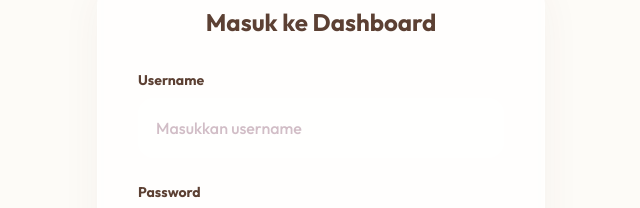
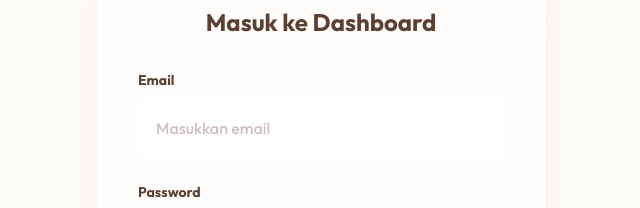
Before and after one commit to gadingadityacandra/front-brownis, a React (Vite) app: page / in a window 1280 px wide. Shown: the part 340-548 px from the top of the page, without its empty margins (319-959 px from the left). Built offline with nearby package versions, Linux system fonts and the light colour scheme.

Commit message:
feat: use supabase auth JWT for api requests

```diff
--- a/src/AdminApp.tsx
+++ b/src/AdminApp.tsx
@@ -73,6 +73,8 @@ export default function AdminApp({ onLogout }: { onLogout?: () => void }) {
 
     const xhr = new XMLHttpRequest();
     xhr.open('POST', uploadUrl);
+    const token = localStorage.getItem('adminToken');
+    if (token) xhr.setRequestHeader('Authorization', `Bearer ${token}`);
 
     xhr.upload.onprogress = (event) => {
       if (event.lengthComputable) {
@@ -113,7 +115,10 @@ export default function AdminApp({ onLogout }: { onLogout?: () => void }) {
     setIsLoadingList(true)
     try {
       const apiUrl = (import.meta.env.VITE_API_URL || 'http://localhost:3000').replace(/\/$/, '');
-      const response = await fetch(`${apiUrl}/api/messages`)
+      const token = localStorage.getItem('adminToken');
+      const response = await fetch(`${apiUrl}/api/messages`, {
+        headers: { 'Authorization': `Bearer ${token}` }
+      })
       const result = await response.json()
       if (response.ok) {
         setMessagesList(result.data || [])
@@ -154,9 +159,11 @@ export default function AdminApp({ onLogout }: { onLogout?: () => void }) {
 
       const apiUrl = (import.meta.env.VITE_API_URL || 'http://localhost:3000').replace(/\/$/, '');
       const backendUrl = `${apiUrl}/api/messages`;
+      const token = localStorage.getItem('adminToken');
 
       const response = await fetch(backendUrl, {
         method: 'POST',
+        headers: { 'Authorization': `Bearer ${token}` },
         body: formData,
       });
 
@@ -194,8 +201,10 @@ export default function AdminApp({ onLogout }: { onLogout?: () => void }) {
 
     try {
       const apiUrl = import.meta.env.VITE_API_URL || 'http://localhost:3000';
+      const token = localStorage.getItem('adminToken');
       const response = await fetch(`${apiUrl}/api/messages/${id}`, {
-        method: 'DELETE'
+        method: 'DELETE',
+        headers: { 'Authorization': `Bearer ${token}` }
       })
       if (response.ok) {
         alert('Berhasil dihapus!')
@@ -243,8 +252,10 @@ export default function AdminApp({ onLogout }: { onLogout?: () => void }) {
       }
 
       const apiUrl = (import.meta.env.VITE_API_URL || 'http://localhost:3000').replace(/\/$/, '');
+      const token = localStorage.getItem('adminToken');
       const response = await fetch(`${apiUrl}/api/messages/${id}`, {
         method: 'PUT',
+        headers: { 'Authorization': `Bearer ${token}` },
         body: formData
       })
       if (response.ok) {
--- a/src/App.tsx
+++ b/src/App.tsx
@@ -9,7 +9,7 @@ function App() {
   const [isChecking, setIsChecking] = useState(true)
 
   useEffect(() => {
-    const authStatus = localStorage.getItem('isAdmin') === 'true'
+    const authStatus = !!localStorage.getItem('adminToken')
     setIsAuthenticated(authStatus)
     setIsChecking(false)
   }, [])
@@ -25,10 +25,10 @@ function App() {
           element={
             isAuthenticated ?
               <AdminApp onLogout={() => {
-                localStorage.removeItem('isAdmin');
+                localStorage.removeItem('adminToken');
                 setIsAuthenticated(false);
               }} /> :
-              <Login onLoginSuccess={() => setIsAuthenticated(true)} />
+              <Login onLoginSuccess={(token) => setIsAuthenticated(true)} />
           }
         />
 
--- a/src/Login.tsx
+++ b/src/Login.tsx
@@ -1,7 +1,7 @@
 import { useState } from 'react'
 
-export default function Login({ onLoginSuccess }: { onLoginSuccess: () => void }) {
-  const [username, setUsername] = useState('')
+export default function Login({ onLoginSuccess }: { onLoginSuccess: (token: string) => void }) {
+  const [email, setEmail] = useState('')
   const [password, setPassword] = useState('')
   const [showPassword, setShowPassword] = useState(false)
   const [error, setError] = useState('')
@@ -20,7 +20,7 @@ export default function Login({ onLoginSuccess }: { onLoginSuccess: () => void }
         headers: {
           'Content-Type': 'application/json',
         },
-        body: JSON.stringify({ username, password })
+        body: JSON.stringify({ email, password })
       })
 
       const data = await response.json()
@@ -30,8 +30,11 @@ export default function Login({ onLoginSuccess }: { onLoginSuccess: () => void }
       }
 
       // Success
-      localStorage.setItem('isAdmin', 'true')
-      onLoginSuccess()
+      const token = data.token;
+      if (!token) throw new Error('Token tidak ditemukan dari server');
+
+      localStorage.setItem('adminToken', token)
+      onLoginSuccess(token)
     } catch (err: any) {
       setError(err.message)
     } finally {
@@ -66,13 +69,13 @@ export default function Login({ onLoginSuccess }: { onLoginSuccess: () => void }
 
           <form onSubmit={handleLogin} className="space-y-6">
             <div>
-              <label className="block text-sm font-bold text-[#5C4033] mb-2">Username</label>
+              <label className="block text-sm font-bold text-[#5C4033] mb-2">Email</label>
               <input
-                type="text"
-                value={username}
-                onChange={(e) => setUsername(e.target.value)}
+                type="email"
+                value={email}
+                onChange={(e) => setEmail(e.target.value)}
                 className="w-full p-4 rounded-2xl border-2 border-transparent bg-white/50 focus:bg-white focus:border-[#D4A5A5] outline-none transition-all text-[#5C4033] font-medium placeholder:text-[#A47B8E]/50"
-                placeholder="Masukkan username"
+                placeholder="Masukkan email"
                 required
               />
             </div>
```
